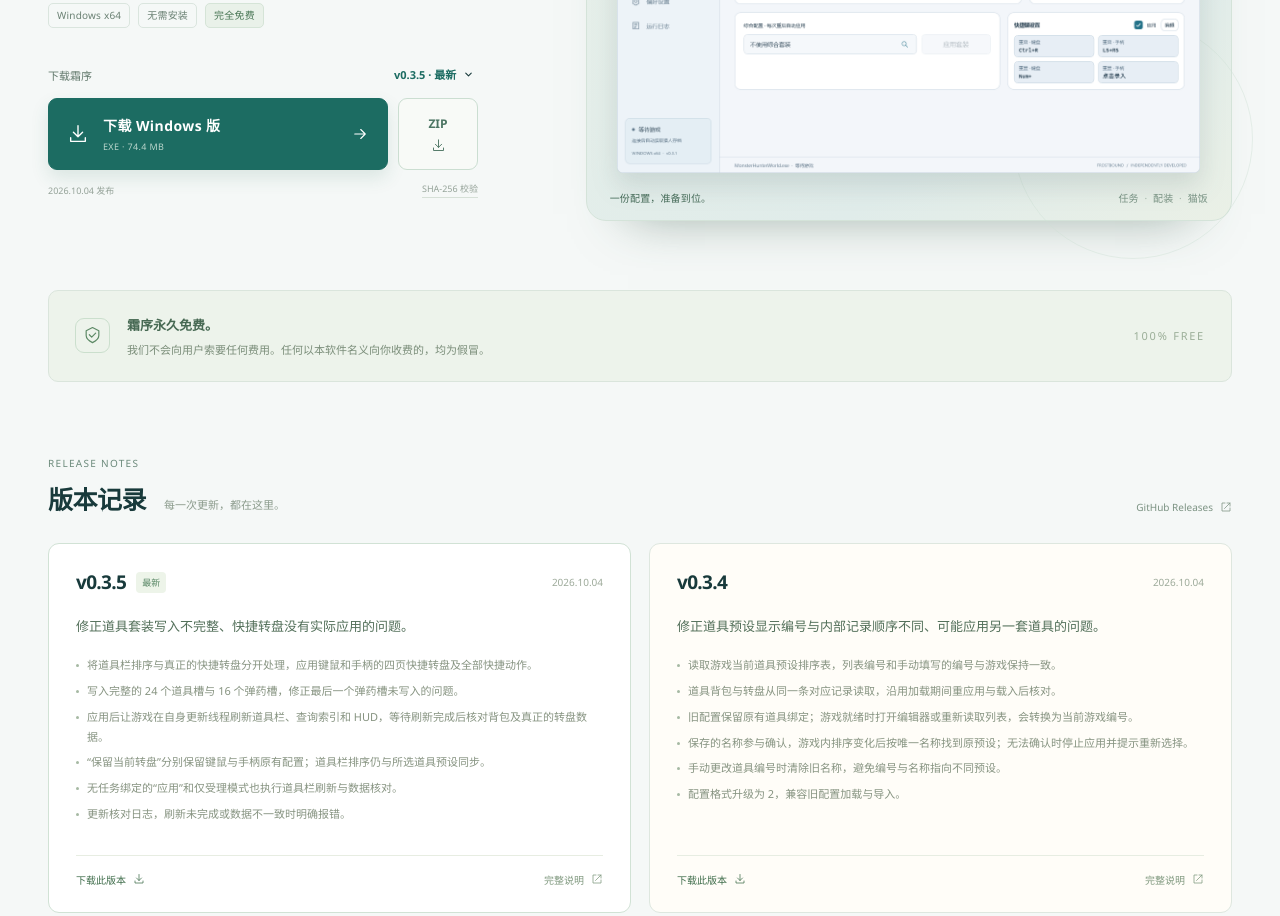
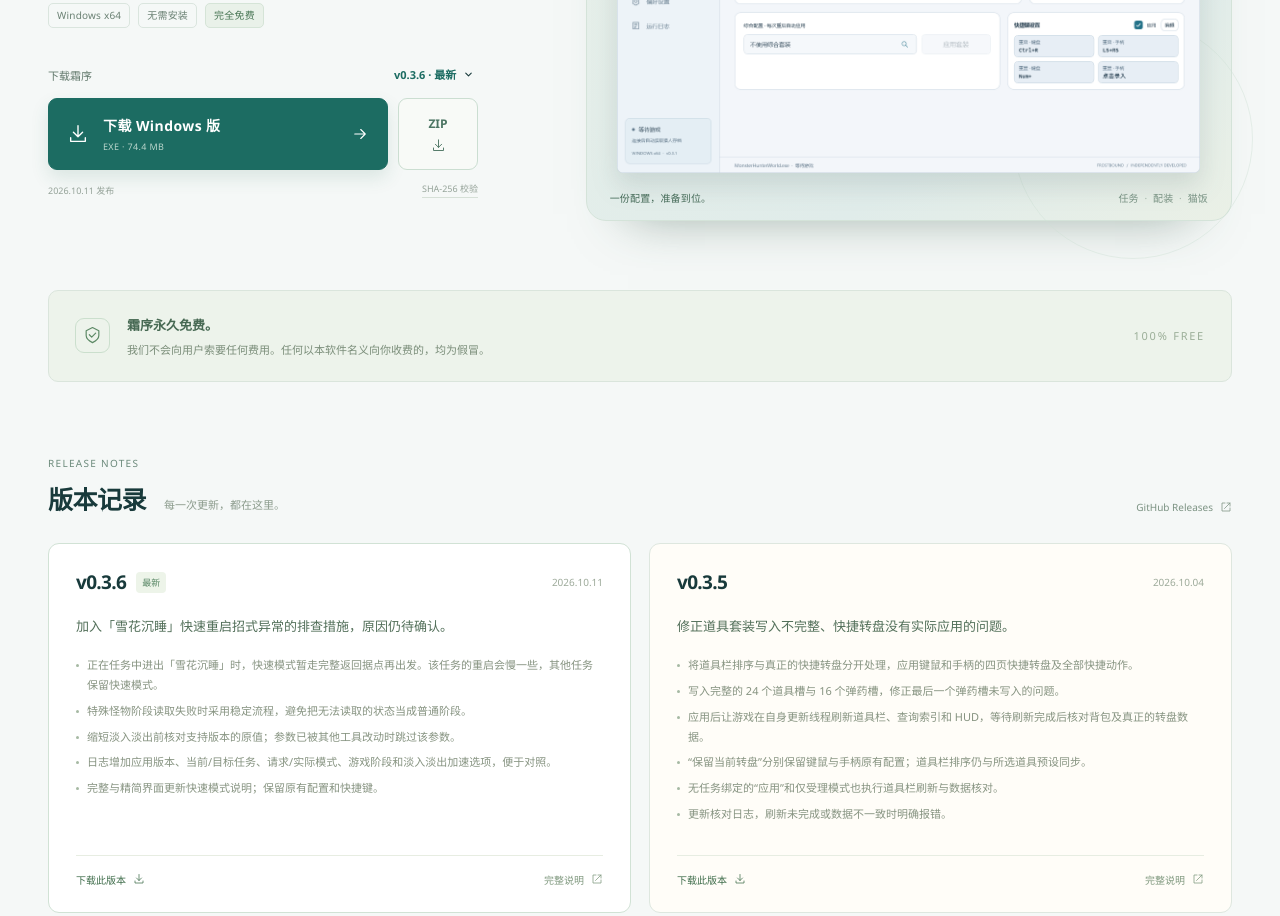
Before and after one commit to TheLostRiver/reset-tool, a website: page website/public/index.html in a window 1280 px wide. Shown: the part 492-1408 px from the top of the page. Drawn offline with Linux system fonts and the light colour scheme; no server answers.

Commit message:
chore: publish v0.3.6 restart investigation notes

```diff
--- a/website/public/index.html
+++ b/website/public/index.html
@@ -28,7 +28,7 @@
   <div class="page-shell">
     <header class="site-header">
       <a class="brand" href="/" aria-label="霜序官网首页"><span class="brand-icon"><svg><use href="#snow"/></svg></span><span class="brand-word">霜序<span>FROSTBOUND</span></span></a>
-      <nav aria-label="主导航"><a href="#versions">版本记录 <span class="nav-count" id="version-count">6</span></a><a class="source-link" href="https://github.com/TheLostRiver/reset-tool" target="_blank" rel="noopener">GitHub <svg><use href="#external"/></svg></a></nav>
+      <nav aria-label="主导航"><a href="#versions">版本记录 <span class="nav-count" id="version-count">7</span></a><a class="source-link" href="https://github.com/TheLostRiver/reset-tool" target="_blank" rel="noopener">GitHub <svg><use href="#external"/></svg></a></nav>
     </header>
 
     <main>
@@ -40,9 +40,9 @@
           <div class="platform-tags"><span>Windows x64</span><span>无需安装</span><span class="free-tag">完全免费</span></div>
 
           <div class="download-box">
-            <div class="download-meta"><span class="section-kicker">下载霜序</span><label class="version-select-label" for="release-select"><select id="release-select" aria-label="选择下载版本"><option value="v0.3.5" selected>v0.3.5 · 最新</option><option value="v0.3.4">v0.3.4</option><option value="v0.3.3">v0.3.3</option><option value="v0.3.2">v0.3.2</option><option value="v0.3.1">v0.3.1</option><option value="v0.3.0">v0.3.0</option></select><svg viewBox="0 0 12 12" aria-hidden="true"><path d="m3 4.5 3 3 3-3"/></svg></label></div>
+            <div class="download-meta"><span class="section-kicker">下载霜序</span><label class="version-select-label" for="release-select"><select id="release-select" aria-label="选择下载版本"><option value="v0.3.6" selected>v0.3.6 · 最新</option><option value="v0.3.5">v0.3.5</option><option value="v0.3.4">v0.3.4</option><option value="v0.3.3">v0.3.3</option><option value="v0.3.2">v0.3.2</option><option value="v0.3.1">v0.3.1</option><option value="v0.3.0">v0.3.0</option></select><svg viewBox="0 0 12 12" aria-hidden="true"><path d="m3 4.5 3 3 3-3"/></svg></label></div>
             <div class="download-buttons"><a class="download-primary" id="download-exe" href="/download/latest?format=exe"><svg><use href="#download"/></svg><span>下载 Windows 版<small id="download-size">EXE · 74.4 MB</small></span><svg class="button-arrow"><use href="#arrow"/></svg></a><a class="download-zip" id="download-zip" href="/download/latest?format=zip" aria-label="下载 ZIP 压缩包">ZIP<svg><use href="#download"/></svg></a></div>
-            <div class="download-foot"><span id="release-date">2026.10.04 发布</span><a id="checksum-link" href="/download/latest?format=checksums">SHA-256 校验</a></div>
+            <div class="download-foot"><span id="release-date">2026.10.11 发布</span><a id="checksum-link" href="/download/latest?format=checksums">SHA-256 校验</a></div>
           </div>
         </div>
 
@@ -61,7 +61,13 @@
         <!-- releases:start -->
         <div class="release-list" id="release-list" aria-live="polite">
           <article class="release-card">
-            <div class="release-heading"><div class="release-number">v0.3.5 <span class="latest-label">最新</span></div><time datetime="2026-10-04T15:06:21Z">2026.10.04</time></div>
+            <div class="release-heading"><div class="release-number">v0.3.6 <span class="latest-label">最新</span></div><time datetime="2026-10-11T15:52:34Z">2026.10.11</time></div>
+            <h3>加入「雪花沉睡」快速重启招式异常的排查措施，原因仍待确认。</h3>
+            <ul><li>正在任务中进出「雪花沉睡」时，快速模式暂走完整返回据点再出发。该任务的重启会慢一些，其他任务保留快速模式。</li><li>特殊怪物阶段读取失败时采用稳定流程，避免把无法读取的状态当成普通阶段。</li><li>缩短淡入淡出前核对支持版本的原值；参数已被其他工具改动时跳过该参数。</li><li>日志增加应用版本、当前/目标任务、请求/实际模式、游戏阶段和淡入淡出加速选项，便于对照。</li><li>完整与精简界面更新快速模式说明；保留原有配置和快捷键。</li></ul>
+            <div class="release-actions"><a href="/download/v0.3.6?format=exe">下载此版本 <svg aria-hidden="true"><use href="#download"/></svg></a><a href="https://github.com/TheLostRiver/reset-tool/releases/tag/v0.3.6" target="_blank" rel="noopener">完整说明 <svg aria-hidden="true"><use href="#external"/></svg></a></div>
+          </article>
+          <article class="release-card">
+            <div class="release-heading"><div class="release-number">v0.3.5</div><time datetime="2026-10-04T15:06:21Z">2026.10.04</time></div>
             <h3>修正道具套装写入不完整、快捷转盘没有实际应用的问题。</h3>
             <ul><li>将道具栏排序与真正的快捷转盘分开处理，应用键鼠和手柄的四页快捷转盘及全部快捷动作。</li><li>写入完整的 24 个道具槽与 16 个弹药槽，修正最后一个弹药槽未写入的问题。</li><li>应用后让游戏在自身更新线程刷新道具栏、查询索引和 HUD，等待刷新完成后核对背包及真正的转盘数据。</li><li>“保留当前转盘”分别保留键鼠与手柄原有配置；道具栏排序仍与所选道具预设同步。</li><li>无任务绑定的“应用”和仅受理模式也执行道具栏刷新与数据核对。</li><li>更新核对日志，刷新未完成或数据不一致时明确报错。</li></ul>
             <div class="release-actions"><a href="/download/v0.3.5?format=exe">下载此版本 <svg aria-hidden="true"><use href="#download"/></svg></a><a href="https://github.com/TheLostRiver/reset-tool/releases/tag/v0.3.5" target="_blank" rel="noopener">完整说明 <svg aria-hidden="true"><use href="#external"/></svg></a></div>
--- a/website/public/releases.json
+++ b/website/public/releases.json
@@ -1,6 +1,37 @@
 {
-  "latest": "v0.3.5",
+  "latest": "v0.3.6",
   "versions": [
+    {
+      "tag": "v0.3.6",
+      "name": "霜序 Frostbound v0.3.6",
+      "summary": "加入「雪花沉睡」快速重启招式异常的排查措施，原因仍待确认。",
+      "date": "2026-10-11T15:52:34Z",
+      "url": "https://github.com/TheLostRiver/reset-tool/releases/tag/v0.3.6",
+      "changes": [
+        "正在任务中进出「雪花沉睡」时，快速模式暂走完整返回据点再出发。该任务的重启会慢一些，其他任务保留快速模式。",
+        "特殊怪物阶段读取失败时采用稳定流程，避免把无法读取的状态当成普通阶段。",
+        "缩短淡入淡出前核对支持版本的原值；参数已被其他工具改动时跳过该参数。",
+        "日志增加应用版本、当前/目标任务、请求/实际模式、游戏阶段和淡入淡出加速选项，便于对照。",
+        "完整与精简界面更新快速模式说明；保留原有配置和快捷键。"
+      ],
+      "downloads": {
+        "exe": {
+          "url": "https://github.com/TheLostRiver/reset-tool/releases/download/v0.3.6/Frostbound.exe",
+          "size": 74385040,
+          "digest": "sha256:3e78da1d5e4781f3e9190fc33c73c1ea50baa3f7685f180f75aaec2e80eddd56"
+        },
+        "zip": {
+          "url": "https://github.com/TheLostRiver/reset-tool/releases/download/v0.3.6/Frostbound-v0.3.6-win-x64.zip",
+          "size": 69284279,
+          "digest": "sha256:ed140df2bccbf7f5e9db8f63239a4a4444012918bf3ccfba8fcd32000d2cc043"
+        },
+        "checksums": {
+          "url": "https://github.com/TheLostRiver/reset-tool/releases/download/v0.3.6/Frostbound-v0.3.6-SHA256.txt",
+          "size": 179,
+          "digest": "sha256:b08b6f9092de25fc6a181660830d05684f54f217215e5db0de6b98c1a01bcd2e"
+        }
+      }
+    },
     {
       "tag": "v0.3.5",
       "name": "霜序 Frostbound v0.3.5",
```
